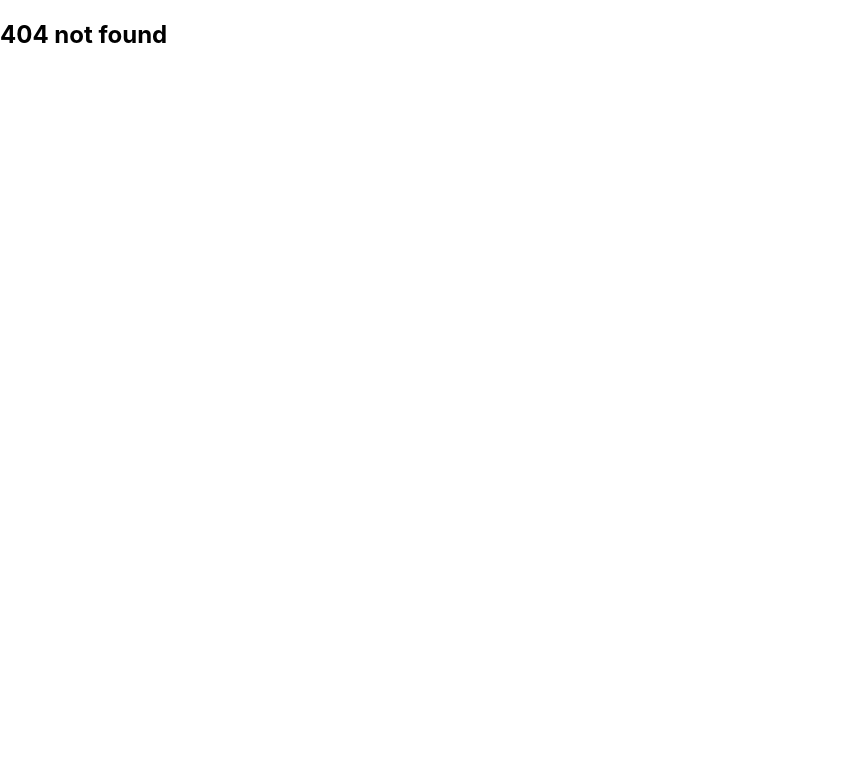
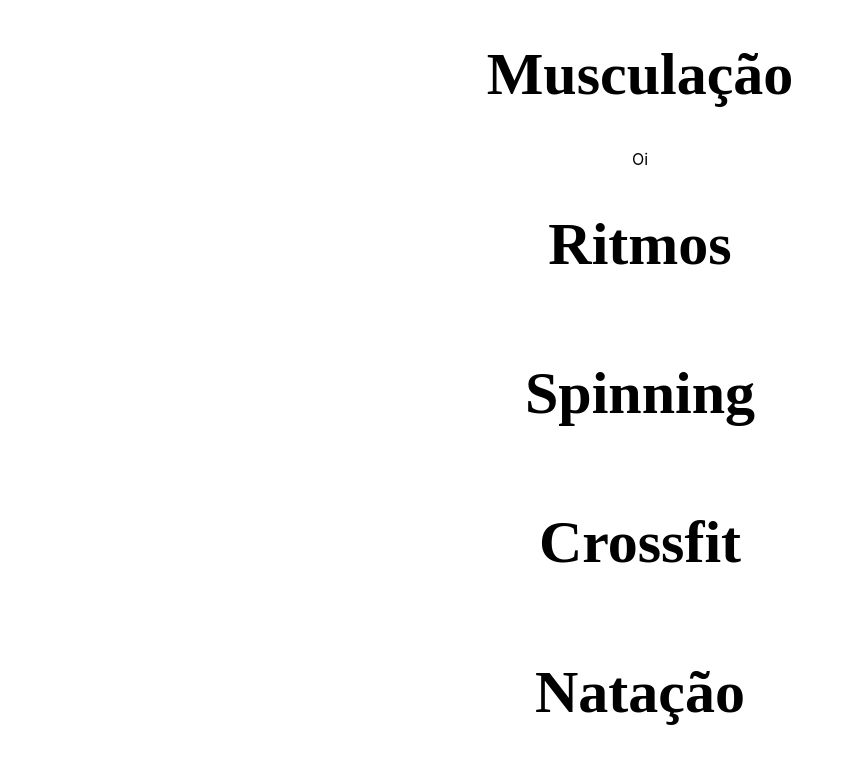
Before and after one commit to Lorenagoc/Valb-Fitness, a React (Create React App) app in the folder valb-fitness/frontend/: page /Planos in a window 1280 px wide. Before the commit this address had no page. Shown: the top 764 px of the page, without its empty margins (0-853 px from the left). Built offline with nearby package versions, Linux system fonts and the light colour scheme; the HTML template or start-up script is replaced by a standard one.

Commit message:
Atualização da home
Pequena alterações na home e criação da tela planos

```diff
--- a/valb-fitness/frontend/src/App.js
+++ b/valb-fitness/frontend/src/App.js
@@ -13,6 +13,8 @@ import  UserSignUp from './UserSignUp';
 import  ManagerSignUp from './ManagerSignUp';
 import  CoachSignUp from './CoachSignUp';
 import  DoctorSignUp from './DoctorSignUp';
+import  Bodybuilding from './Planos';
+
 // import  Workout from './Workout';
 
 
@@ -58,6 +60,9 @@ function App() {
           <Route path="/DoctorSignUp">
             <DoctorSignUp />
           </Route>
+          <Route path="/Planos">
+            <Bodybuilding />
+          </Route>
           <Route path="/workout/:id">
             <h2>workout #id</h2>
             {/* <WorkoutDetails /> */}
--- /dev/null
+++ b/valb-fitness/frontend/src/Planos.js
@@ -0,0 +1,46 @@
+//3rd part imports
+import React from "react";
+import { Link } from "react-router-dom";
+import { BrowserRouter as Router, Route, Switch } from 'react-router-dom';
+//import BannerImage from "./assets/academiahome.jpg";
+import "./styles/Planos.css";
+//import useFetch from "../hooks/useFetch";
+
+/*
+function MenuItem({ image, name, price }) {
+  const {data: planos, isPending, error } = useFetch('http://localhost:3001/Planos');
+  const handleHover = (e) => {
+    e.preventDefault();
+    console.log(planos)
+
+  }
+  return (
+    <div className="menuItem" onMouseEnter={handleHover}>
+      <div style={{ backgroundImage: `url(${image})` }}> </div>
+      <h1> {name} </h1>
+      <p> A partir de R${price}</p>
+    </div>
+  );
+} */
+
+const Planos = () => {
+  return (
+
+    <div className="menu">
+
+        <h1 className="menuTitle">Musculação </h1>
+          <div> Oi </div>
+        <h1 className="menuTitle">Ritmos </h1>
+
+        <h1 className="menuTitle">Spinning </h1>
+
+        <h1 className="menuTitle">Crossfit </h1>
+
+        <h1 className="menuTitle">Natação </h1>
+
+    </div>
+
+  );
+}
+
+export default Planos;
--- a/valb-fitness/frontend/src/components/MenuItem.js
+++ b/valb-fitness/frontend/src/components/MenuItem.js
@@ -12,7 +12,7 @@ function MenuItem({ image, name, price }) {
     <div className="menuItem" onMouseEnter={handleHover}>
       <div style={{ backgroundImage: `url(${image})` }}> </div>
       <h1> {name} </h1>
-      <p> ${price} </p>
+      <p> A partir de R${price}</p>
     </div>
   );
 }
--- a/valb-fitness/frontend/src/helpers/MenuList.js
+++ b/valb-fitness/frontend/src/helpers/MenuList.js
@@ -7,27 +7,27 @@ import ritmos from "../assets/ritmos.jpg";
 export const MenuList = [
   {
     name: "Musculação",
-    price: "99,90",
+    price: "106,25",
     image: musculacao,
   },
   {
     name: "Natação",
-    price: "159,90",
+    price: "182,75",
     image: natacao,
   },
   {
     name: "Crossfit",
-    price: "99,90",
+    price: "130,00",
     image: crossfit,
   },
   {
     name: "Spinning",
-    price: "129,90",
+    price: "130,00",
     image: spinning,
   },
   {
     name: "Ritmos",
-    price: "89,90",
+    price: "130,00",
     image: ritmos,
   },
 
```
Also changed, not shown: valb-fitness/frontend/src/styles/Planos.css (added).
